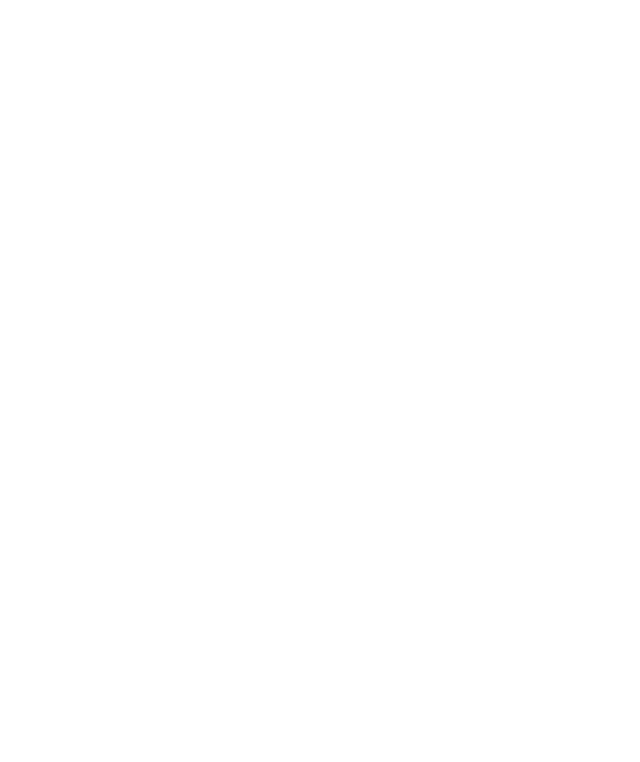
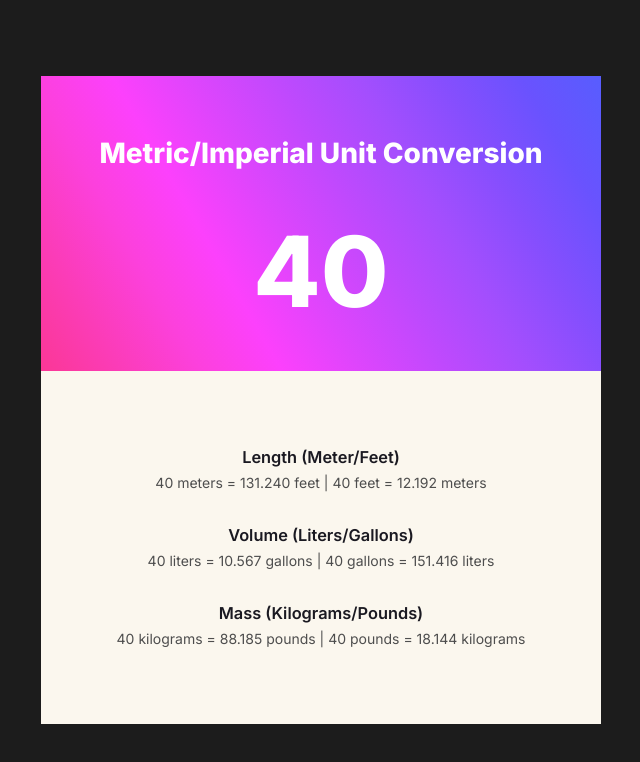
Before and after one commit to Curious41099/unit-convertor, a plain HTML site: page index.html in a window 1280 px wide. Shown: the whole page, without its empty margins (319-959 px from the left). Drawn offline with nearby package versions, Linux system fonts and the light colour scheme.

Commit message:
Initialize modified files

```diff
--- a/index.css
+++ b/index.css
@@ -1,3 +1,115 @@
-body {
-    margin: 0;
+/* ---------------------- */
+/* Fonts                  */
+/* ---------------------- */
+
+@import url("https://fonts.googleapis.com/css2?family=Inter:wght@400;600;800&display=swap");
+
+/* ---------------------- */
+/* Custom properties      */
+/* ---------------------- */
+
+:root {
+  --clr-neutral: #fbf7ee;
+  --clr-light-black: #1a1921;
+  --clr-dark-blue: #1c1c1c;
+  --clr-dark-gray: #4e4e4e;
+
+  --ff-main: "Inter", sans-serif;
 }
+
+/* ---------------------- */
+/* Reset                  */
+/* ---------------------- */
+
+*,
+*::before,
+*::after {
+  box-sizing: border-box;
+  margin: 0;
+}
+
+img {
+  display: block;
+  width: 100%;
+}
+
+/* ---------------------- */
+/* Typography             */
+/* ---------------------- */
+
+html {
+  font-size: 14px;
+  font-family: var(--ff-main);
+  background-color: var(--clr-dark-blue);
+}
+
+h1 {
+  font-weight: 800;
+  padding-bottom: 1em;
+}
+
+h3 {
+  font-weight: 600;
+  color: var(--clr-light-black);
+}
+
+p {
+  font-weight: 400;
+  color: var(--clr-dark-gray);
+}
+
+footer {
+  padding: 2em;
+}
+
+/* ---------------------- */
+/* Components             */
+/* ---------------------- */
+
+main {
+  display: flex;
+  justify-content: center;
+  align-items: center;
+  height: 100vh;
+  text-align: center;
+}
+
+.container {
+  width: min(90%, 40rem);
+}
+
+.hero {
+  background-image: linear-gradient(
+    -120deg,
+    hsl(238deg 99% 67%) 0%,
+    hsl(248deg 99% 66%) 11%,
+    hsl(259deg 98% 65%) 22%,
+    hsl(269deg 98% 65%) 33%,
+    hsl(279deg 98% 64%) 44%,
+    hsl(290deg 97% 63%) 56%,
+    hsl(300deg 97% 62%) 67%,
+    hsl(310deg 97% 62%) 78%,
+    hsl(321deg 96% 61%) 89%,
+    hsl(331deg 96% 60%) 100%
+  );
+  padding: 3em;
+  color: #fff;
+}
+
+#number-el {
+  font-size: 7em;
+  font-weight: 800;
+}
+
+.conversions {
+  padding: 3em;
+  background-color: var(--clr-neutral);
+}
+
+.conversions * {
+  margin: 0.5em 0;
+}
+
+.conversion {
+  margin: 2.5em 0;
+}
--- a/index.html
+++ b/index.html
@@ -1,8 +1,38 @@
 <html>
-    <head><link rel="stylesheet" href="https://cdnjs.cloudflare.com/ajax/libs/normalize/8.0.1/normalize.css">
+    <head>
+        <link rel="stylesheet" href="https://cdnjs.cloudflare.com/ajax/libs/normalize/8.0.1/normalize.css">
         <link rel="stylesheet" href="index.css">
     </head>
     <body>
-        <script src="index.js"></script>
+        <main>
+
+            <div class="container">
+                <!--HERO-->
+                <div class="hero">
+                    <h1>Metric/Imperial Unit Conversion</h1>
+                    <span id="number-el">0</span>
+                </div>
+                <div class="conversions">
+                <!--LENGTH-->
+                <div class="conversion">
+                    <h3>Length (Meter/Feet)</h3>
+                    <p id="length-el">0 meters = 0.000 feet | 0 feet = 0.000 meters</p>
+                </div>
+
+                <!--VOLUME-->
+                <div class="conversion">
+                    <h3>Volume (Liters/Gallons)</h3>
+                    <p id="volume-el">0 liters = 0.000 gallons | 0 gallons = 0.000 liters</p>
+                </div>
+
+                <!--MASS-->
+                <div class="conversion">
+                    <h3>Mass (Kilograms/Pounds)</h3>
+                    <p id="mass-el">0 kilos = 0.000 pounds | 0 pounds = 0.000 kilos</p>
+                </div>
+                </div>
+            </div>
+            <script src="index.js"></script>
+        </main>
     </body>
 </html>
--- a/index.js
+++ b/index.js
@@ -3,3 +3,63 @@
 1 liter = 0.264 gallon
 1 kilogram = 2.204 pound
 */
+
+// grab number element and store it in a variable numberEl
+let numberEl = document.getElementById("number-el")
+
+// initialize input variable and display it in HTML
+let input = 40
+numberEl.textContent = input
+
+// LENGTH
+
+// grab the length-el element and store it in lengthconversion variable
+let lengthConversion = document.getElementById("length-el")
+
+// make length conversions and round it off to 3 decimal numbers
+let resultMetersToFeet = (input * 3.281).toFixed(3)
+let resultFeetToMeters = (input * 0.3048).toFixed(3)
+
+// modify the paragraph with updated conversions
+lengthConversion.textContent = `${input} meters = ${resultMetersToFeet} feet | ${input} feet = ${resultFeetToMeters} meters`
+
+
+//VOLUME
+
+// grab the count-el element, store it in a countEl variable
+let volumeConversion = document.getElementById("volume-el");
+
+// make the volume conversions and round at 3 decimal numbers
+let resultLitersToGallons = (input * 0.264172).toFixed(3);
+let resultGallonsToLiters = (input * 3.78541).toFixed(3);
+
+// modify paragraph with updated conversions
+volumeConversion.textContent =
+  input +
+  " liters = " +
+  resultLitersToGallons +
+  " gallons | " +
+  input +
+  " gallons = " +
+  resultGallonsToLiters +
+  " liters ";
+
+//MASS
+
+// grab the count-el element, store it in a countEl variable
+let massConversion = document.getElementById("mass-el");
+
+// make the mass conversions and round at 3 decimal numbers
+let resultKilogramsToPounds = (input * 2.20462).toFixed(3);
+let resultPoundsToKilograms = (input * 0.453592).toFixed(3);
+
+// modify paragraph with updated conversions
+massConversion.textContent =
+  input +
+  " kilograms = " +
+  resultKilogramsToPounds +
+  " pounds | " +
+  input +
+  " pounds = " +
+  resultPoundsToKilograms +
+  " kilograms ";
```
